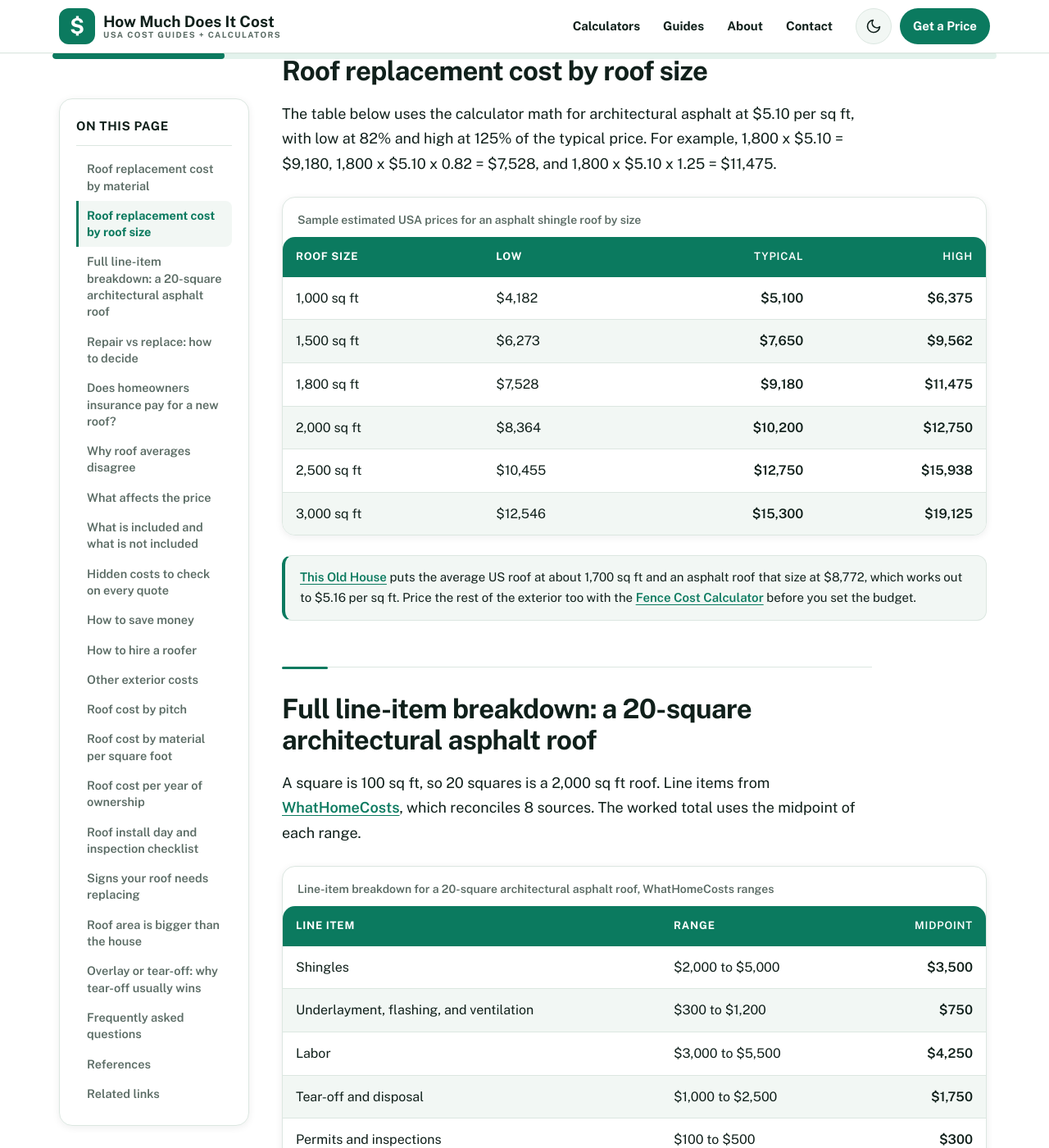
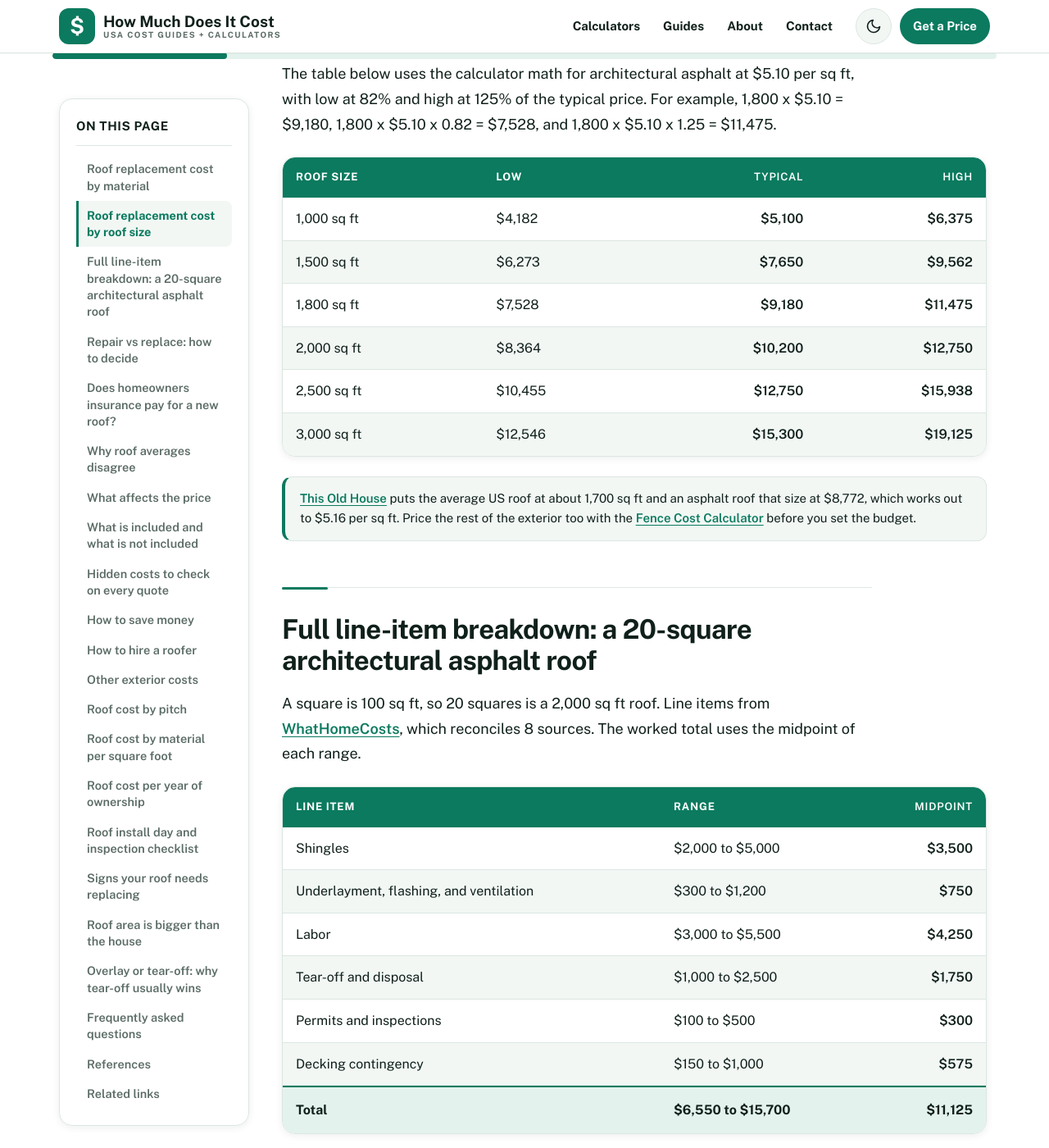
Before and after one commit to zaidmeo09-dhangal/howmuchdoesitcostusa, a Jekyll site: the page built from _posts/2026-11-14-how-much-does-it-cost-to-replace-a-roof.md, in a window 1280 px wide and 1400 px high, scrolled down 2549 px. Shown: the whole window at 82% size. Built offline with Jekyll 4.4.1, drawn with Linux system fonts in a browser that asks for light colours; some web fonts are replaced; some of the changed text lies outside the part shown.

Commit message:
Initial deploy: add _posts/2026-11-14-how-much-does-it-cost-to-replace-a-roof.md

```diff
--- a/_posts/2026-11-14-how-much-does-it-cost-to-replace-a-roof.md
+++ b/_posts/2026-11-14-how-much-does-it-cost-to-replace-a-roof.md
@@ -226,7 +226,7 @@ schema: |
 <p class="table-hint">Swipe to see the High column &rarr;</p>
   <div class="table-wrap">
 <table class="cost-table">
-<caption>Sample estimated USA prices for a 1,800 sq ft roof</caption>
+
 <thead>
 <tr><th>Material</th><th>Sample range</th><th>Typical total</th></tr>
 </thead>
@@ -247,7 +247,7 @@ schema: |
 <p class="table-hint">Swipe to see the High column &rarr;</p>
   <div class="table-wrap">
 <table class="cost-table">
-<caption>Sample estimated USA prices for an asphalt shingle roof by size</caption>
+
 <thead>
 <tr><th>Roof size</th><th>Low</th><th>Typical</th><th>High</th></tr>
 </thead>
@@ -271,7 +271,7 @@ schema: |
 <p class="table-hint">Swipe to see the midpoint &rarr;</p>
   <div class="table-wrap">
 <table class="cost-table">
-<caption>Line-item breakdown for a 20-square architectural asphalt roof, WhatHomeCosts ranges</caption>
+
 <thead>
 <tr><th>Line item</th><th>Range</th><th>Midpoint</th></tr>
 </thead>
@@ -399,7 +399,7 @@ Most US cities require a permit for a full roof replacement, and the permit fee
 <p class="table-hint">Swipe to see the example price &rarr;</p>
   <div class="table-wrap">
 <table class="cost-table">
-<caption>Roof cost by pitch, percentages on a $9,180 roof</caption>
+
 <thead>
 <tr><th>Pitch</th><th>Added cost</th><th>Example on $9,180</th></tr>
 </thead>
```
